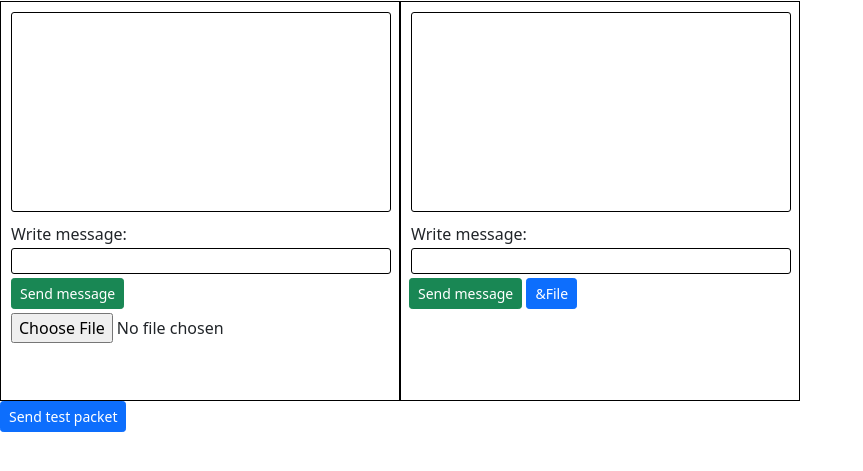
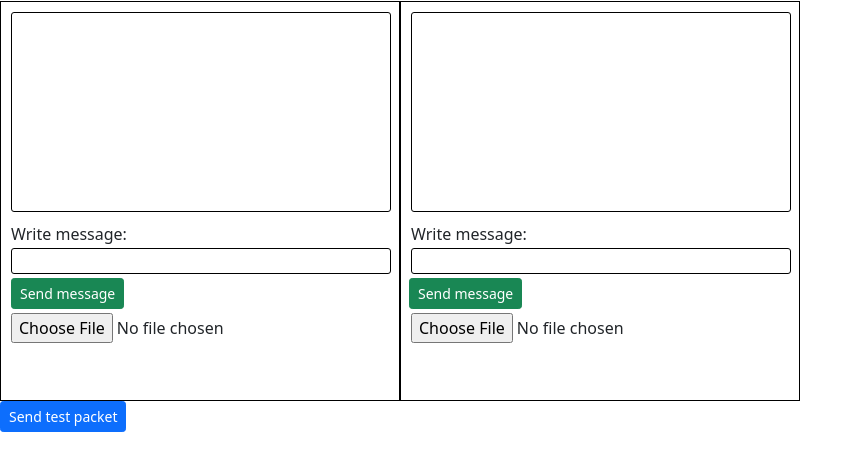
Before and after one commit to sekkabak/ipsec-app, an Electron app: page index.html in a window 1350 px wide. Shown: the part 55-526 px from the top of the page, without its empty margins (0-863 px from the left). Drawn offline with nearby package versions, Linux system fonts and the light colour scheme.

Commit message:
button fix

```diff
--- a/index.html
+++ b/index.html
@@ -26,7 +26,6 @@
           <button class="btn btn-sm btn-success mt-1" style="margin-left: 10px" id="button1" onclick="add_element_to_array()">Send message</button>
           <input class="mt-1" style="margin-left: 10px" id="fileone" type="file"/>
 
-
         </div>
 
         <div class="grid-item">
@@ -35,46 +34,17 @@
           </div>
           <label for="message2" class="message-label">Write message:</label><br>
           <input type="text" id="message2" class="message">
-
           <button class="btn btn-sm btn-success ms-2 mt-1" onclick="add_element_to_array_2()">Send message</button>
-          <button class="btn btn-sm btn-primary mt-1">&File</button>
+          <input class="mt-1" style="margin-left: 10px" id="filetwo" type="file"/>
 
         </div>
 
       </div>
-
-<!--      <script>-->
-<!--        Vue.createApp({-->
-<!--          data() {-->
-<!--            return{-->
-<!--              messages: ['siema', 'co tam', 'pozdro']-->
-<!--            }-->
-<!--          }-->
-<!--        }).mount('#messagi')-->
-<!--      </script>-->
-
-<!--      <script>-->
-<!--        Vue.createApp({-->
-<!--          data() {-->
-<!--            return {-->
-<!--              messages: ['siema', 'co tam', 'pozdro']-->
-<!--            }-->
-<!--          }-->
-<!--          methods:{-->
-<!--            getLength: function(){-->
-<!--            this.length = this.myInput.length;-->
-<!--            }-->
-<!--          }-->
-<!--        }).mount('#messagi')-->
-<!--      </script>-->
 
       <form method="post" id="test-form">
         <input type="submit" class="btn btn-sm btn-primary" value="Send test packet">
       </form>
     </div>
 
-
-    <!-- You can also require other files to run in this process -->
-    <!--<script src="renderer.js"></script>-->
   </body>
 </html>
```
